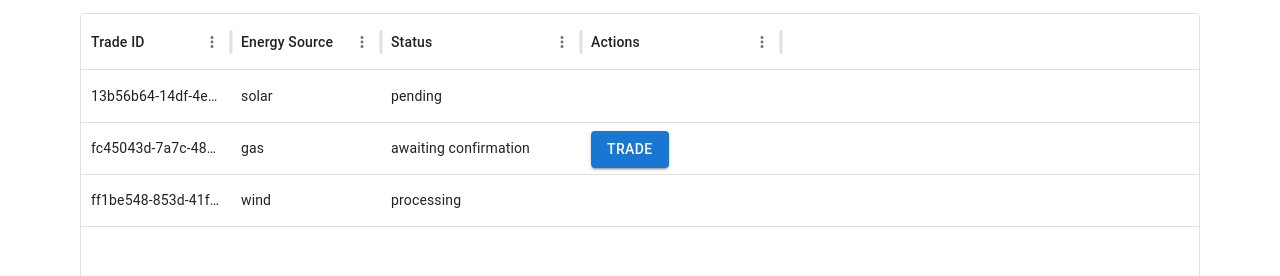
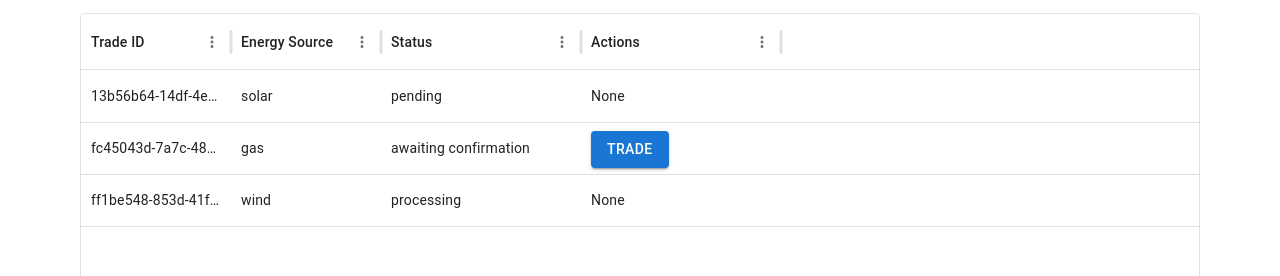
Before and after one commit to Cinema180/axgrid, a React (Create React App) app: page / in a window 1280 px wide. Both pictures are taken after a click on the tab "TRADE TABLE". Shown: the part 145-421 px from the top of the page. Built offline with nearby package versions, Linux system fonts and the light colour scheme; the HTML template or start-up script is replaced by a standard one.

Commit message:
Display 'None' in Actions column if there are no possible actions.

```diff
--- a/src/components/TradeTable.tsx
+++ b/src/components/TradeTable.tsx
@@ -35,7 +35,7 @@ function TradeTable() {
       headerName: 'Energy Source',
       width: 150,
       renderCell: (params) => {
-        const trade = params.row as Trade; // Explicitly cast to Trade
+        const trade = params.row as Trade;
         return trade.offeringDetails?.energySource || '';
       },
     },
@@ -46,8 +46,7 @@ function TradeTable() {
       width: 200,
       renderCell: (params) => {
         const trade = params.row as Trade;
-        return (
-          trade.status === 'awaiting confirmation' && (
+        return trade.status === 'awaiting confirmation' ? (
           <Button
             variant="contained"
             color="primary"
@@ -55,7 +54,8 @@ function TradeTable() {
           >
             Trade
           </Button>
-          )
+        ) : (
+          'None'
         );
       },
     },
```
Lines whose indentation alone changed are shown as unchanged.
